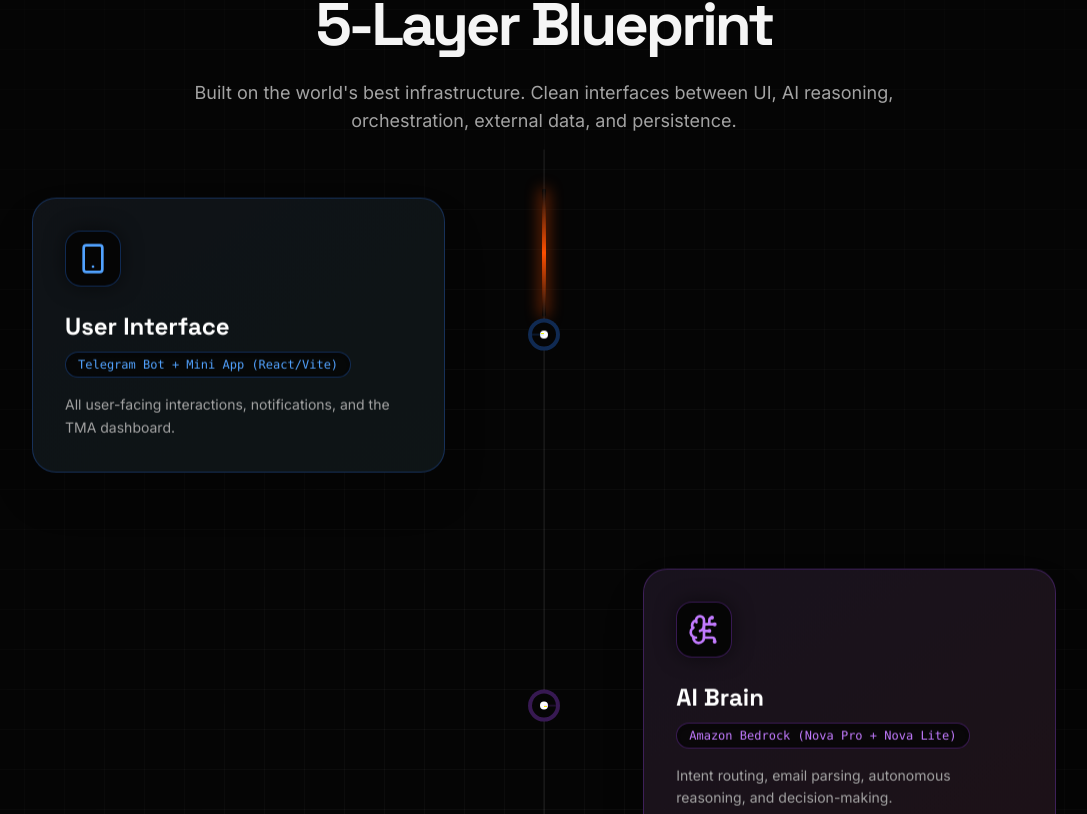
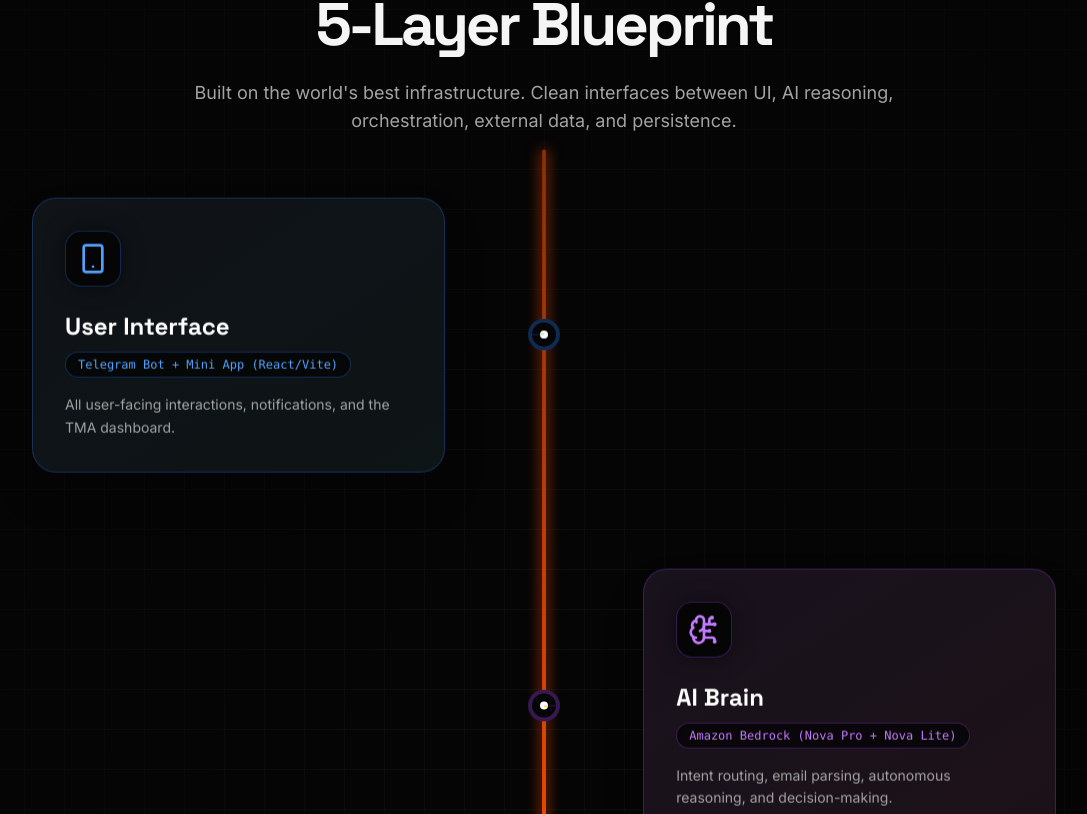
Before and after one commit to narain-karti/yui-ai, a React (Vite) app: page / in a window 1280 px wide. Shown: the part 1106-1920 px from the top of the page, without its empty margins (96-1183 px from the left). Built offline with nearby package versions, Linux system fonts and the light colour scheme.

Commit message:
feat: animate Blueprint spine based on scroll position

```diff
--- a/src/components/TechStackBlueprint.tsx
+++ b/src/components/TechStackBlueprint.tsx
@@ -84,9 +84,8 @@ export default function TechStackBlueprint() {
           {/* Central Animated Spine */}
           <div className="absolute left-1/2 top-0 bottom-0 w-[2px] bg-white/5 -translate-x-1/2 hidden md:block">
             <motion.div
-              animate={{ y: ["0%", "100%"] }}
-              transition={{ duration: 3, repeat: Infinity, ease: "linear" }}
-              className="absolute top-0 left-1/2 -translate-x-1/2 w-[4px] h-32 bg-gradient-to-b from-transparent via-accent to-transparent rounded-full shadow-[0_0_15px_#FF4F00]"
+              style={{ scaleY: useTransform(scrollYProgress, [0.1, 0.9], [0, 1]) }}
+              className="absolute top-0 left-1/2 -translate-x-1/2 w-[4px] h-full bg-gradient-to-b from-accent/50 via-accent to-accent/50 rounded-full shadow-[0_0_15px_#FF4F00] origin-top"
             />
           </div>
 
```
